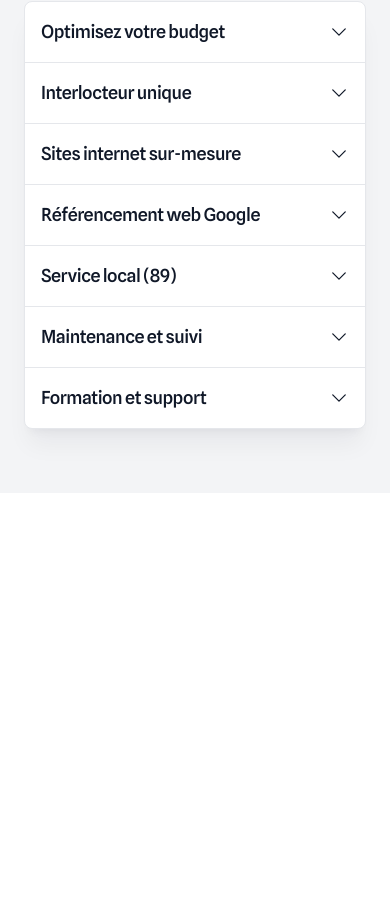
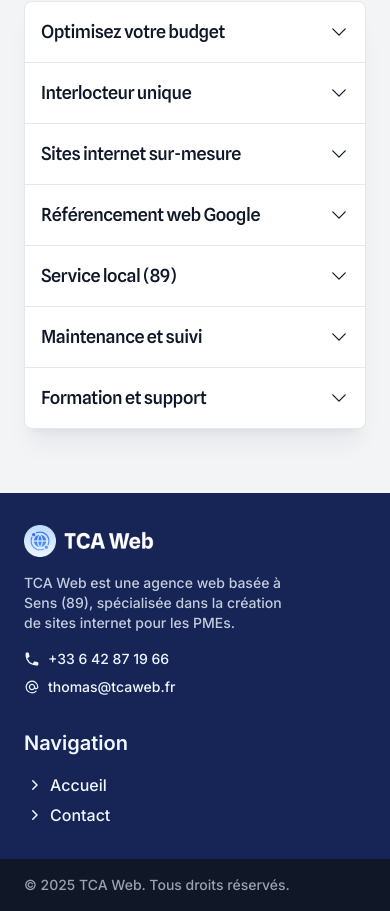
Before and after one commit to TotomInc/tcaweb, a Next.js app: page / in a window 390 px wide. Shown: the part 6536-7447 px from the top of the page. Before the commit the page ends 7029 px from the top, so only its background shows below. Built offline with nearby package versions, Linux system fonts and the light colour scheme.

Commit message:
feat: add Footer

```diff
--- a/app/layout.tsx
+++ b/app/layout.tsx
@@ -5,6 +5,7 @@
 import type { Metadata } from "next";
 import { Inter, Spline_Sans } from "next/font/google";
 
+import { Footer } from "@/components/sections/Footer";
 import { Header } from "@/components/sections/Header";
 
 export const metadata: Metadata = {
@@ -27,6 +28,8 @@
         {children}
 
         <Analytics />
+
+        <Footer />
       </body>
     </html>
   );
--- /dev/null
+++ b/components/sections/Footer.tsx
@@ -0,0 +1,78 @@
+import { AtSymbolIcon, ChevronRightIcon, PhoneIcon } from "@heroicons/react/20/solid";
+import Link from "next/link";
+
+import { Logo } from "@/components/ui/Logo";
+
+const LINKS = [
+  { label: "Accueil", href: "/" },
+  { label: "Contact", href: "/contact" },
+];
+
+export function Footer() {
+  return (
+    <>
+      <footer className="flex flex-col gap-8 bg-blue-950 py-8 text-blue-50">
+        <div className="mx-auto grid max-w-7xl grid-cols-1 flex-col gap-8 px-6 lg:grid-cols-5">
+          <div className="flex flex-col items-start gap-4 lg:col-span-2">
+            <Logo variant="white" />
+
+            <p className="text-sm font-medium text-balance text-blue-50/80">
+              TCA Web est une agence web basée à Sens (89), spécialisée dans la création de sites
+              internet pour les PMEs.
+            </p>
+
+            <div className="flex flex-col gap-2">
+              <div className="flex items-center gap-2">
+                <PhoneIcon className="size-4" />
+
+                <a
+                  href="tel:+33642871966"
+                  className="cursor-pointer text-sm font-medium hover:underline"
+                >
+                  +33 6 42 87 19 66
+                </a>
+              </div>
+
+              <div className="flex items-center gap-2">
+                <AtSymbolIcon className="size-4" />
+
+                <a
+                  href="mailto:thomas@tcaweb.fr"
+                  className="cursor-pointer text-sm font-medium hover:underline"
+                >
+                  thomas@tcaweb.fr
+                </a>
+              </div>
+            </div>
+          </div>
+
+          <div className="flex flex-col items-start gap-4">
+            <h3 className="text-xl font-semibold text-blue-50">Navigation</h3>
+
+            <ul className="flex flex-col gap-1.5">
+              {LINKS.map(({ label, href }) => (
+                <li key={href}>
+                  <Link
+                    href={href}
+                    className="group flex items-center gap-1.5 text-base font-medium hover:underline"
+                  >
+                    <ChevronRightIcon className="size-5 transition-transform duration-300 group-hover:translate-x-0.5" />
+                    {label}
+                  </Link>
+                </li>
+              ))}
+            </ul>
+          </div>
+        </div>
+      </footer>
+
+      <div className="bg-gray-900 py-4">
+        <div className="mx-auto w-full max-w-7xl px-6">
+          <p className="text-sm font-medium text-gray-400">
+            © {new Date().getFullYear()} TCA Web. Tous droits réservés.
+          </p>
+        </div>
+      </div>
+    </>
+  );
+}
```
